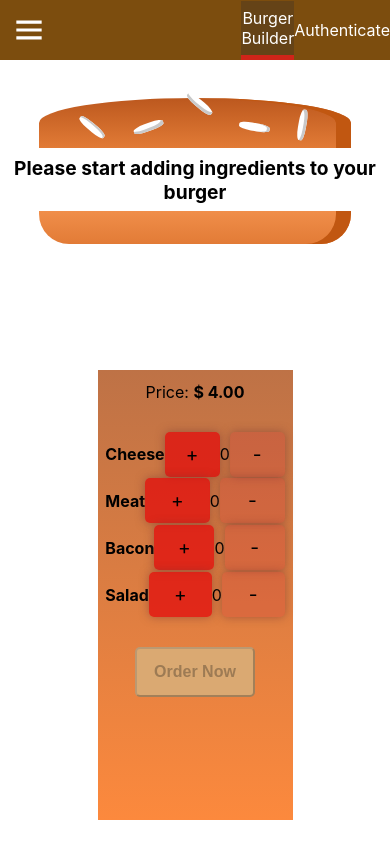
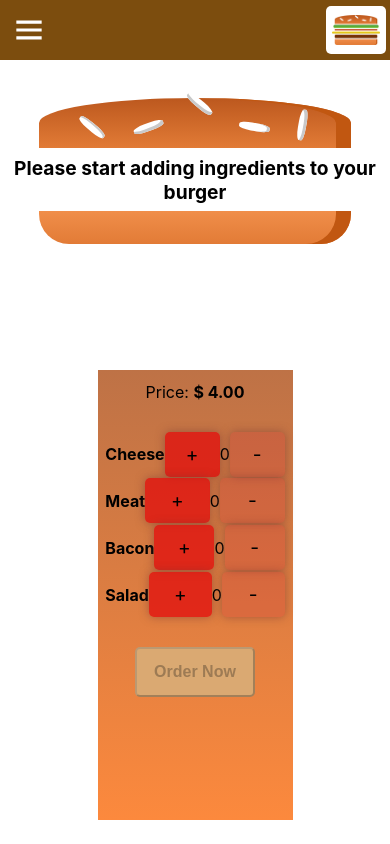
Before and after one commit to Burhan-Rashid/burger-builder, a React (Create React App) app: page / in a window 390 px wide. Built offline with nearby package versions, Linux system fonts and the light colour scheme.

Commit message:
Added logo and responsive toggle in navbar

```diff
--- a/src/components/Nav/Navbar.css
+++ b/src/components/Nav/Navbar.css
@@ -12,7 +12,7 @@
 }
 .Navbar__right {
   display: flex;
-  flex: 0.3;
+  flex: 0.4;
   align-items: center;
   justify-content: flex-end;
   height: 90%;
@@ -53,3 +53,27 @@
   text-decoration: none;
   color: white;
 }
+.Logo {
+  height: 80%;
+  background-color: white;
+  border-radius: 5px;
+  display: flex;
+  align-items: center;
+  justify-content: center;
+  margin: 0px 1%;
+}
+.Logo img {
+  height: 80%;
+  width: 80%;
+  object-fit: contain;
+}
+@media (max-width: 499px) {
+  .DesktopOnly {
+    display: none;
+  }
+}
+@media (min-width: 499px) {
+  .MobileOnly {
+    display: none;
+  }
+}
--- a/src/components/Nav/Navbar.js
+++ b/src/components/Nav/Navbar.js
@@ -1,5 +1,6 @@
 import React from 'react'
 import "./Navbar.css"
+import burgerLogo from "../../assets/images/burger-logo.png"
 import { BiMenu } from "react-icons/bi"
 import { NavLink } from "react-router-dom"
 
@@ -7,10 +8,13 @@ function Navbar({ show, setShow, isAuthenticated }) {
 
     return (
         <div className="Navbar">
-            <div className="Navbar__icon" onClick={() => setShow(!show)}>
+            <div className="Navbar__icon MobileOnly" onClick={() => setShow(!show)}>
                 <BiMenu size={38} color="white" />
             </div>
-            <div className="Navbar__right">
+            <div className="Logo">
+                <img src={burgerLogo} alt="MyBurger" />
+            </div>
+            <div className="Navbar__right DesktopOnly">
                 <div className="NavItem"><NavLink className="link" activeClassName="nav__active" exact to="/" >Burger Builder</NavLink></div>
 
                 {!isAuthenticated ?
```
Also changed, not shown: src/assets/images/burger-logo.png (added).
